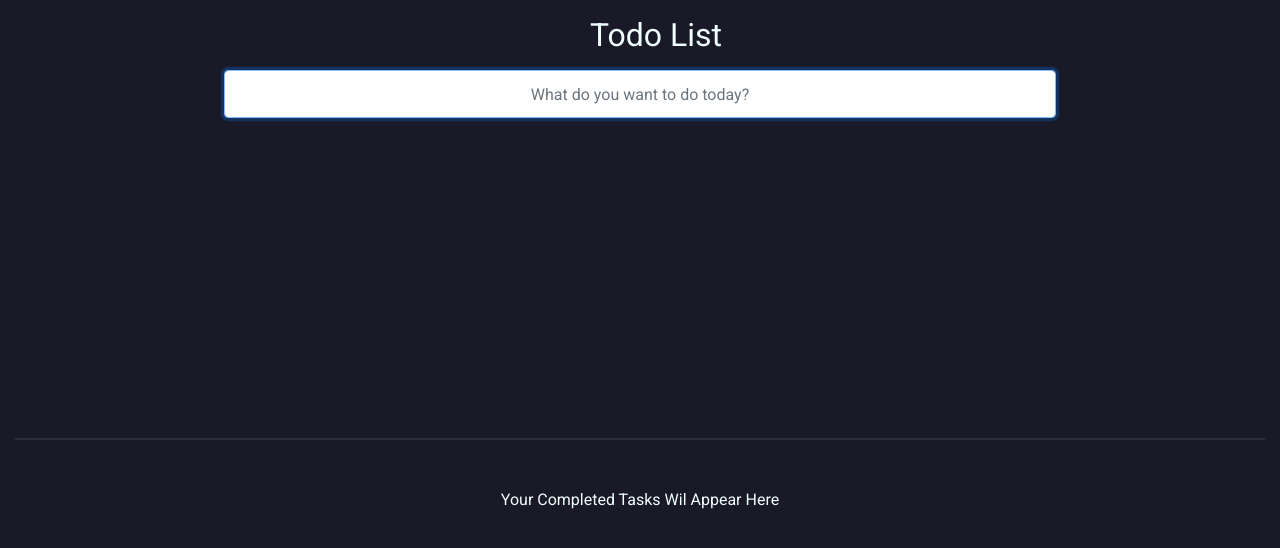
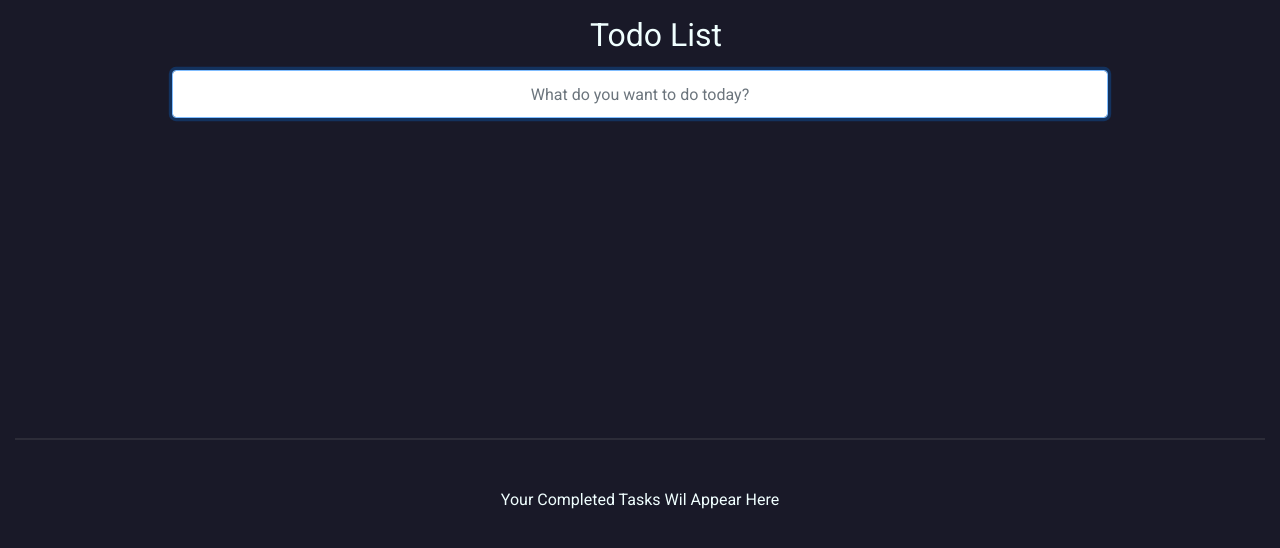
Before and after one commit to miyaParker/todoList, an Angular app: page / in a window 1280 px wide. Shown: the top 548 px of the page. Built offline with nearby package versions, Linux system fonts and the light colour scheme.

Commit message:
modified ui

```diff
--- a/src/app/app.component.html
+++ b/src/app/app.component.html
@@ -3,7 +3,7 @@
   <app-input (submit)="addTodo($event)"></app-input>
   <div class="task-list">
     <ul>
-      <div class="col-9 row list-item" *ngFor="let todo of todoList" (click)="checkTodo(todoItem.id)">
+      <div class="col-10 row list-item" *ngFor="let todo of todoList" (click)="checkTodo(todoItem.id)">
         <svg  xmlns="http://www.w3.org/2000/svg" x="0px" y="0px" width="30" height="30"
           viewBox="0 0 172 172" style=" fill:#000000;">
           <g fill="none" fill-rule="nonzero" stroke="none" stroke-width="1" stroke-linecap="butt"
@@ -27,7 +27,7 @@
     <ul>
       <span class="center-text" *ngIf="!completedTodos || !completedTodos.length">{{uncompletedTodos}}</span>
       <h2 class="  center-text" *ngIf="completedTodos && completedTodos.length">Completed Tasks</h2>
-      <div  class="row list-item col-8" *ngFor="let todo of completedTodos">
+      <div  class="row list-item col-10" *ngFor="let todo of completedTodos">
         <svg xmlns="http://www.w3.org/2000/svg" x="0px" y="0px" width="30" height="30" viewBox="0 0 172 172"
           style=" fill:#000000;">
           <g fill="none" fill-rule="nonzero" stroke="none" stroke-width="1" stroke-linecap="butt"
--- a/src/app/input/input.component.html
+++ b/src/app/input/input.component.html
@@ -1,3 +1,3 @@
 <div class="row justify-content-center" >
-    <input #input autofocus type="text" class="form-control col-8" min="5" max="50" placeholder="What do you want to do today?" (keyup.enter)='getInput(input)'>
+    <input #input autofocus type="text" class="form-control col-9" min="5" max="50" placeholder="What do you want to do today?" (keyup.enter)='getInput(input)'>
 </div>
```
